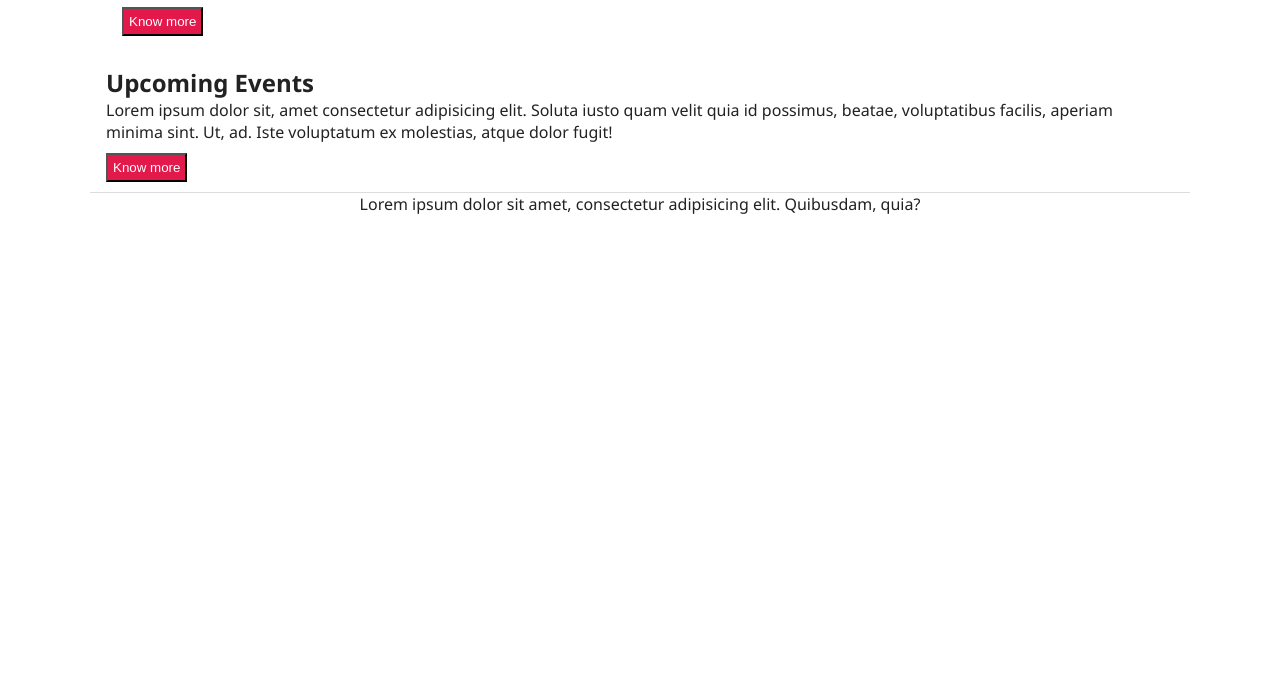
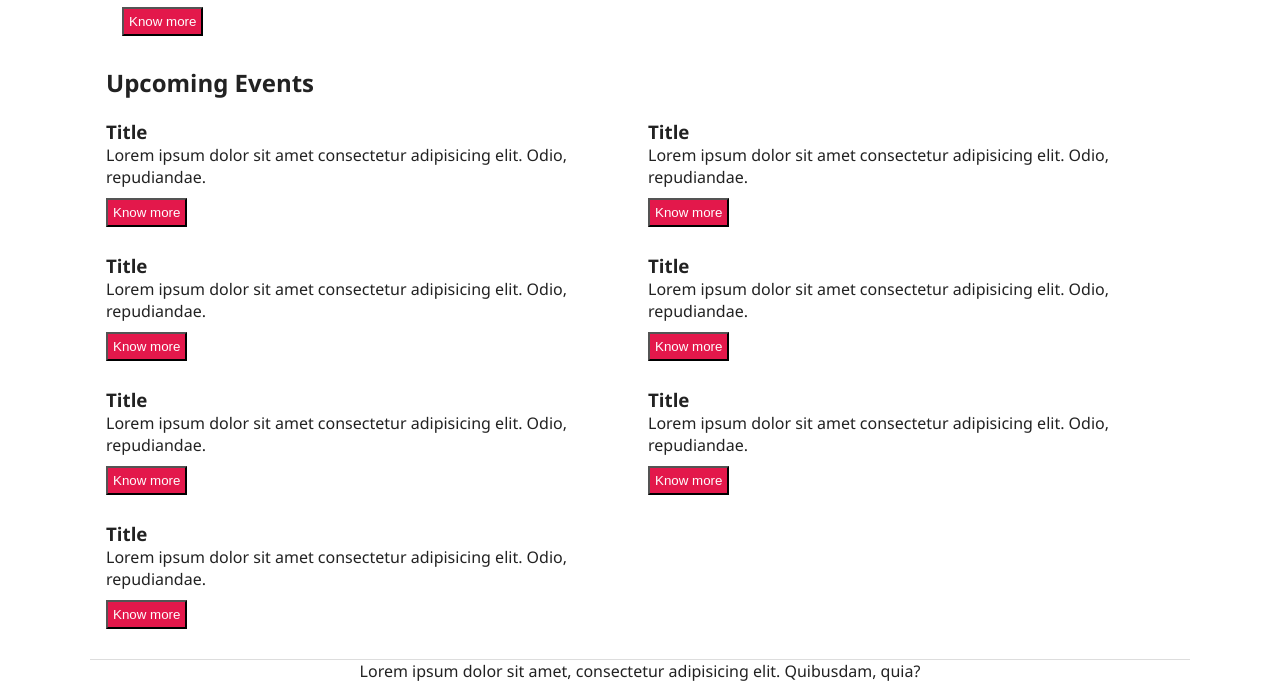
Before and after one commit to Anu-aracnade/campus-events-platform, a plain HTML site: page index.html in a window 1280 px wide. Shown: the part 178-860 px from the top of the page. Before the commit the page ends 800 px from the top, so only its background shows below. Drawn offline with Linux system fonts and the light colour scheme.

Commit message:
style: add Event cards grid layout

```diff
--- a/css/style.css
+++ b/css/style.css
@@ -42,6 +42,14 @@ nav div{
   padding: 0 16px;
 }
 
+.grid{
+  display:grid;
+  grid-template-columns: 1fr 1fr;
+  gap:1rem;
+  padding:20px 0px;
+
+}
+
 button{
   margin:10px 0px;
   padding:5px;
--- a/index.html
+++ b/index.html
@@ -30,17 +30,43 @@
       </section>
       <section class="events">
         <h2>Upcoming Events</h2>
-        <div>
-          <p>
-            Lorem ipsum dolor sit, amet consectetur adipisicing elit. Soluta
-            iusto quam velit quia id possimus, beatae, voluptatibus facilis,
-            aperiam minima sint. Ut, ad. Iste voluptatum ex molestias, atque
-            dolor fugit!
-          </p>
-          <button type="submit">Know more</button>
-        </div>
-
-      </section>
+        <div class="grid">
+          <div>
+            <h3>Title</h3>
+            <p>Lorem ipsum dolor sit amet consectetur adipisicing elit. Odio, repudiandae.</p>
+            <button type="submit">Know more</button>
+          </div>
+          <div>
+            <h3>Title</h3>
+            <p>Lorem ipsum dolor sit amet consectetur adipisicing elit. Odio, repudiandae.</p>
+            <button type="submit">Know more</button>
+          </div>
+          <div>
+            <h3>Title</h3>
+            <p>Lorem ipsum dolor sit amet consectetur adipisicing elit. Odio, repudiandae.</p>
+            <button type="submit">Know more</button>
+          </div>
+          <div>
+            <h3>Title</h3>
+            <p>Lorem ipsum dolor sit amet consectetur adipisicing elit. Odio, repudiandae.</p>
+            <button type="submit">Know more</button>
+          </div>
+          <div>
+            <h3>Title</h3>
+            <p>Lorem ipsum dolor sit amet consectetur adipisicing elit. Odio, repudiandae.</p>
+            <button type="submit">Know more</button>
+          </div>
+          <div>
+            <h3>Title</h3>
+            <p>Lorem ipsum dolor sit amet consectetur adipisicing elit. Odio, repudiandae.</p>
+            <button type="submit">Know more</button>
+          </div>
+          <div>
+            <h3>Title</h3>
+            <p>Lorem ipsum dolor sit amet consectetur adipisicing elit. Odio, repudiandae.</p>
+            <button type="submit">Know more</button>
+          </div>
+          </section>
     </main>
     <footer class="container">
       <div>
```
